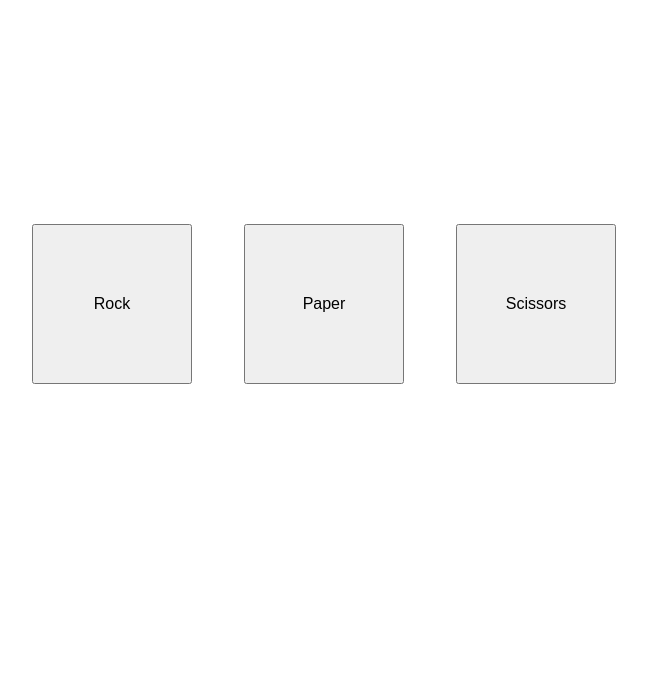
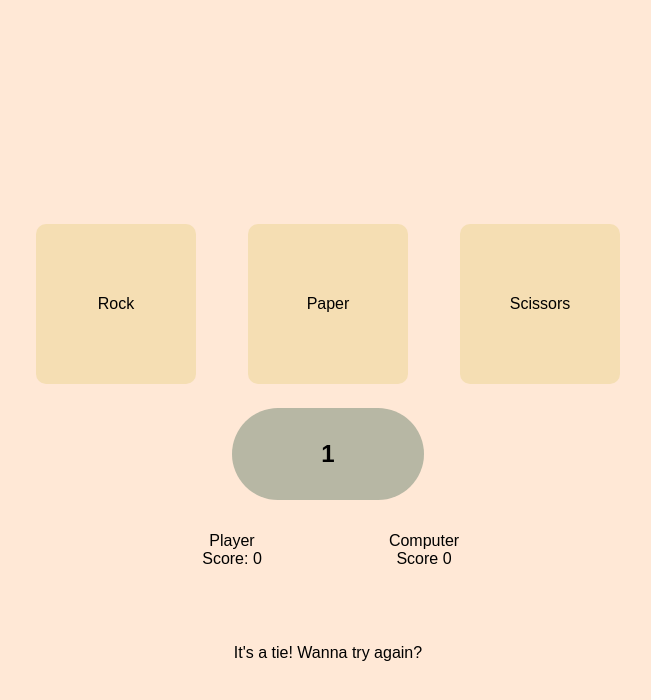
Before and after one commit to pllusey/odin-rps, a plain HTML site: page index.html in a window 1280 px wide. Both pictures are taken after a click on the button "Rock". Shown: the whole page, without its empty margins (312-963 px from the left). Drawn offline with Linux system fonts and the light colour scheme.

Commit message:
feat: finish styling and game functionality

```diff
--- a/index.css
+++ b/index.css
@@ -4,12 +4,57 @@
   padding: 0;
 }
 
+body {
+  display: flex;
+  flex-direction: column;
+  align-items: center;
+  justify-content: center;
+  background-color: #ffe8d6;
+}
+
+#buttons {
+  margin-top: 25vh;
+}
+
 button {
-    width: 10rem;
-    height: 10rem;
-    margin: 1.5rem;
-    position: relative;
-    left: 25vw;
-    top: 25vh;
-    font-size: 1rem;
+  width: 10rem;
+  height: 10rem;
+  margin: 1.5rem;
+  font-size: 1rem;
+  border: none;
+  border-radius: 10px;
+  background-color: wheat;
 }
+
+#container {
+  height: 25vh;
+  width: 30vw;
+  text-align: center;
+  font-family: Arial, Helvetica, sans-serif;
+  align-items: center;
+  justify-content: center;
+}
+
+.round {
+  border: none;
+  border-radius: 5rem;
+  background-color: #b7b7a4;
+  width: 50%;
+  padding: 2rem;
+  margin: auto;
+}
+
+.scores {
+  display: flex;
+  justify-content: space-around;
+  padding: 2rem 0;
+}
+.player-score {
+  width: 5rem;
+  height: 5rem;
+}
+
+.computer-score {
+  width: 5rem;
+  height: 5rem;
+}
--- a/index.html
+++ b/index.html
@@ -5,12 +5,21 @@
     <meta name="viewport" content="width=device-width, initial-scale=1.0" />
     <title>TOP Rock Paper Scissors</title>
     <script src="index.js" defer></script>
-    <link rel="stylesheet" href="./index.css">
+    <link rel="stylesheet" href="./index.css" />
   </head>
   <body>
-    <button id="rock">Rock</button>
-    <button id="paper">Paper</button>
-    <button id="scissors">Scissors</button>
-    <div class="score-counter"></div>
+    <div id="buttons">
+      <button id="rock">Rock</button>
+      <button id="paper">Paper</button>
+      <button id="scissors">Scissors</button>
+    </div>
+    <div id="container">
+      <h2 class="round">0</h2>
+      <div class="scores">
+        <p class="player-score">Player Score: 0</p>
+        <p class="computer-score">Computer Score: 0</p>
+      </div>
+      <p class="quip"></p>
+    </div>
   </body>
 </html>
--- a/index.js
+++ b/index.js
@@ -1,12 +1,21 @@
+// variable initialization
+
 let computerScore = 0;
 let humanScore = 0;
-let roundCount = 0;
+let round = 0;
 let humanChoice;
 let computerChoice;
 
 const rock = document.querySelector("#rock");
 const paper = document.querySelector("#paper");
 const scissors = document.querySelector("#scissors");
+const quip = document.querySelector(".quip");
+let roundCount = document.querySelector(".round")
+let playerScoreDisplay = document.querySelector(".player-score")
+let computerScoreDisplay = document.querySelector(".computer-score")
+
+
+//functions
 
 function getComputerChoice() {
   const options = ["Rock", "Paper", "Scissors"];
@@ -18,44 +27,42 @@ function getComputerChoice() {
 
 function playRound(humanChoice, computerChoice) {
   if (computerChoice === humanChoice) {
-    console.log("It's a tie! Wanna try again?");
+    quip.textContent = "It's a tie! Wanna try again?";
   } else if (
     (humanChoice === "Rock" && computerChoice === "Scissors") ||
     (humanChoice === "Paper" && computerChoice === "Rock") ||
     (humanChoice === "Scissors" && computerChoice === "Paper")
   ) {
-    console.log("You Won!");
+    quip.textContent = "You Won!";
     humanScore++;
   } else {
     computerScore++;
-    console.log("HAHA I Win! Go again?");
+    quip.textContent = "HAHA I Win! Go again?";
   }
-  roundCount++;
+  round++;
 }
 
 rock.addEventListener("click", (e) => {
   humanChoice = e.target.textContent;
   getComputerChoice();
   playRound(humanChoice, computerChoice);
-  checkLogs();
+  updateScores();
 });
 paper.addEventListener("click", (e) => {
   humanChoice = e.target.textContent;
   getComputerChoice();
   playRound(humanChoice, computerChoice);
-  checkLogs();
+  updateScores();
 });
 scissors.addEventListener("click", (e) => {
   humanChoice = e.target.textContent;
   getComputerChoice();
   playRound(humanChoice, computerChoice);
-  checkLogs();
+  updateScores();
 });
 
-const checkLogs = () => {
-  console.log(roundCount);
-  console.log(humanChoice);
-  console.log(humanScore);
-  console.log(computerChoice);
-  console.log(computerScore);
+const updateScores = () => {
+  roundCount.textContent = round;
+  playerScoreDisplay.textContent = `Player Score: ${humanScore}`;
+  computerScoreDisplay.textContent = `Computer Score ${computerScore}`;
 };
```
